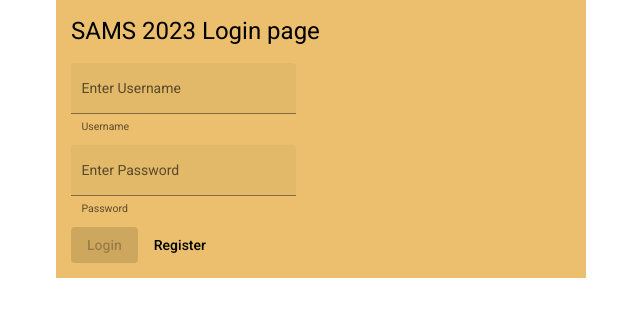
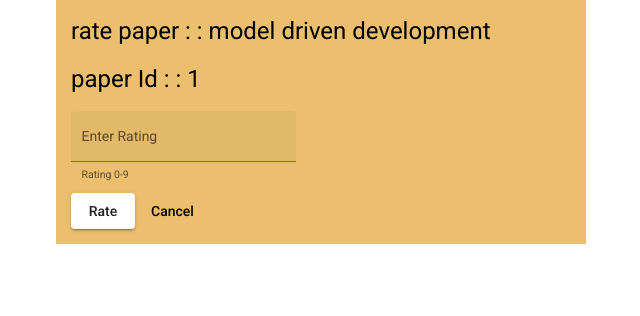
Before and after one commit to poorna-chander/SAMS2023, an Angular app in the folder samsui/: page /login in a window 1280 px wide. Shown: the top 316 px of the page, without its empty margins (328-968 px from the left). Built offline with nearby package versions, Linux system fonts and the light colour scheme.

Commit message:
rate paper page

```diff
--- a/samsui/src/app/app.component.html
+++ b/samsui/src/app/app.component.html
@@ -4,5 +4,8 @@
 <!-- <app-landing-pcc></app-landing-pcc> -->
 <!-- <app-submitter-revision></app-submitter-revision> -->
 <!-- <app-landing-pcm></app-landing-pcm> -->
-<router-outlet></router-outlet>
+
 <!-- <app-pcc-assignpaper></app-pcc-assignpaper> -->
+<app-ratepaper></app-ratepaper>
+
+<!-- <router-outlet></router-outlet> -->
--- a/samsui/src/app/app.module.ts
+++ b/samsui/src/app/app.module.ts
@@ -36,6 +36,7 @@ import { PcmNotificationsComponent } from './pcm-notifications/pcm-notifications
 import { PccAssignpaperComponent } from './pcc-assignpaper/pcc-assignpaper.component';
 import {MatCheckboxModule} from '@angular/material/checkbox';
 import { RatepaperComponent } from './ratepaper/ratepaper.component';
+import { LandingAdminComponent } from './landing-admin/landing-admin.component';
 @NgModule({
   declarations: [
     AppComponent,
@@ -55,7 +56,8 @@ import { RatepaperComponent } from './ratepaper/ratepaper.component';
     PcmRateassignedComponent,
     PcmNotificationsComponent,
     PccAssignpaperComponent,
-    RatepaperComponent
+    RatepaperComponent,
+    LandingAdminComponent
   ],
   imports: [
     FormsModule,
--- /dev/null
+++ b/samsui/src/app/landing-admin/landing-admin.component.html
@@ -0,0 +1 @@
+<p>landing-admin works!</p>
--- /dev/null
+++ b/samsui/src/app/landing-admin/landing-admin.component.ts
@@ -0,0 +1,15 @@
+import { Component, OnInit } from '@angular/core';
+
+@Component({
+  selector: 'app-landing-admin',
+  templateUrl: './landing-admin.component.html',
+  styleUrls: ['./landing-admin.component.css']
+})
+export class LandingAdminComponent implements OnInit {
+
+  constructor() { }
+
+  ngOnInit(): void {
+  }
+
+}
--- a/samsui/src/app/ratepaper/ratepaper.component.css
+++ b/samsui/src/app/ratepaper/ratepaper.component.css
@@ -0,0 +1,11 @@
+.rating-div {
+    min-width: 150px;
+    max-width: 500px;
+    width: 100%;
+    background-color: rgb(235, 191, 109);
+    color: rgb(0, 0, 0);
+    padding: 15px;
+    position: absolute;
+    left: 30%;
+
+  }
--- a/samsui/src/app/ratepaper/ratepaper.component.html
+++ b/samsui/src/app/ratepaper/ratepaper.component.html
@@ -1 +1,17 @@
-<p>ratepaper works!</p>
+
+<div class="rating-div">
+    <h1>rate paper : : {{paper_name}}</h1>
+    <h1>paper Id : : {{paper_id}}</h1>
+    <p class="to" >
+        <mat-form-field appearance="fill">
+        <mat-label>Enter Rating</mat-label>
+        <input matInput placeholder="Rating 0-9" [(ngModel)]="rating">
+        <mat-icon matSuffix></mat-icon>
+        <mat-hint>Rating 0-9</mat-hint>
+        </mat-form-field>
+    </p>
+    <section>
+            <button mat-raised-button (click)="rate()">Rate</button>
+            <a mat-button (click)="loginPage()" target="_blank">Cancel</a>
+    </section>
+</div>
--- a/samsui/src/app/ratepaper/ratepaper.component.ts
+++ b/samsui/src/app/ratepaper/ratepaper.component.ts
@@ -1,4 +1,19 @@
 import { Component, OnInit } from '@angular/core';
+import { ActivatedRoute, Router } from '@angular/router';
+import { ComponentInteractionService } from '../component-interaction.service';
+import { SessionService } from '../session.service';
+
+
+export interface Paper {
+  title: string;
+  revision: number;
+  paperId: number;
+}
+
+const paper: Paper[] = [
+  {title: "model driven development", revision: 5, paperId: 1},
+];
+
 
 @Component({
   selector: 'app-ratepaper',
@@ -6,10 +21,24 @@ import { Component, OnInit } from '@angular/core';
   styleUrls: ['./ratepaper.component.css']
 })
 export class RatepaperComponent implements OnInit {
+  paper_name: any;
+  paper_id: any;
+  rating: any;
 
   constructor() { }
 
   ngOnInit(): void {
+    this.paper_name = paper[0].title;
+    this.paper_id = paper[0].paperId;
   }
 
+  rate(): void {
+
+  }
+
+  loginPage(): void {
+
+  }
+
+
 }
```
Also changed, not shown: samsui/src/app/landing-admin/landing-admin.component.css (added), 1 other file (tests, documents, lock files or other folders).
